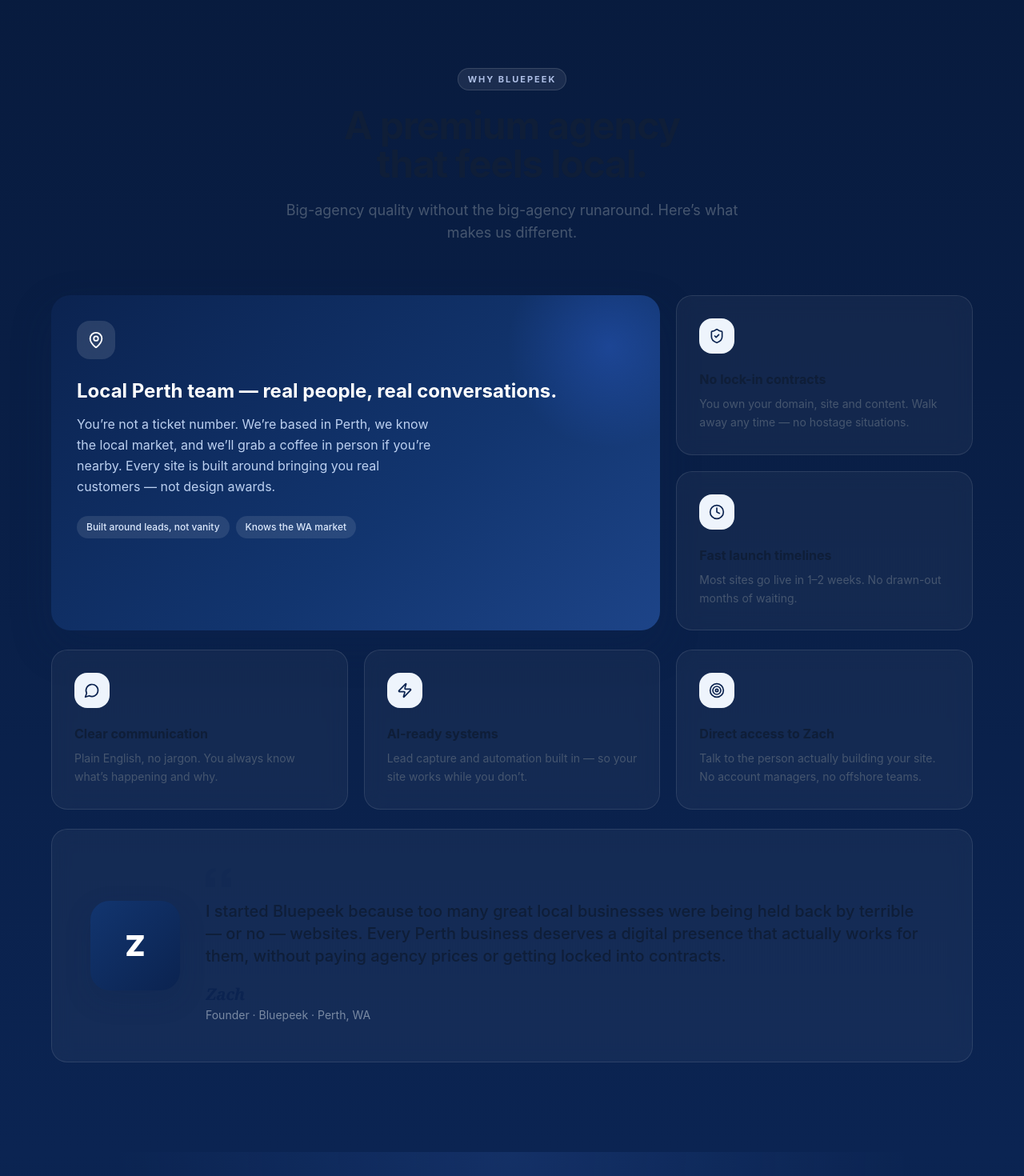
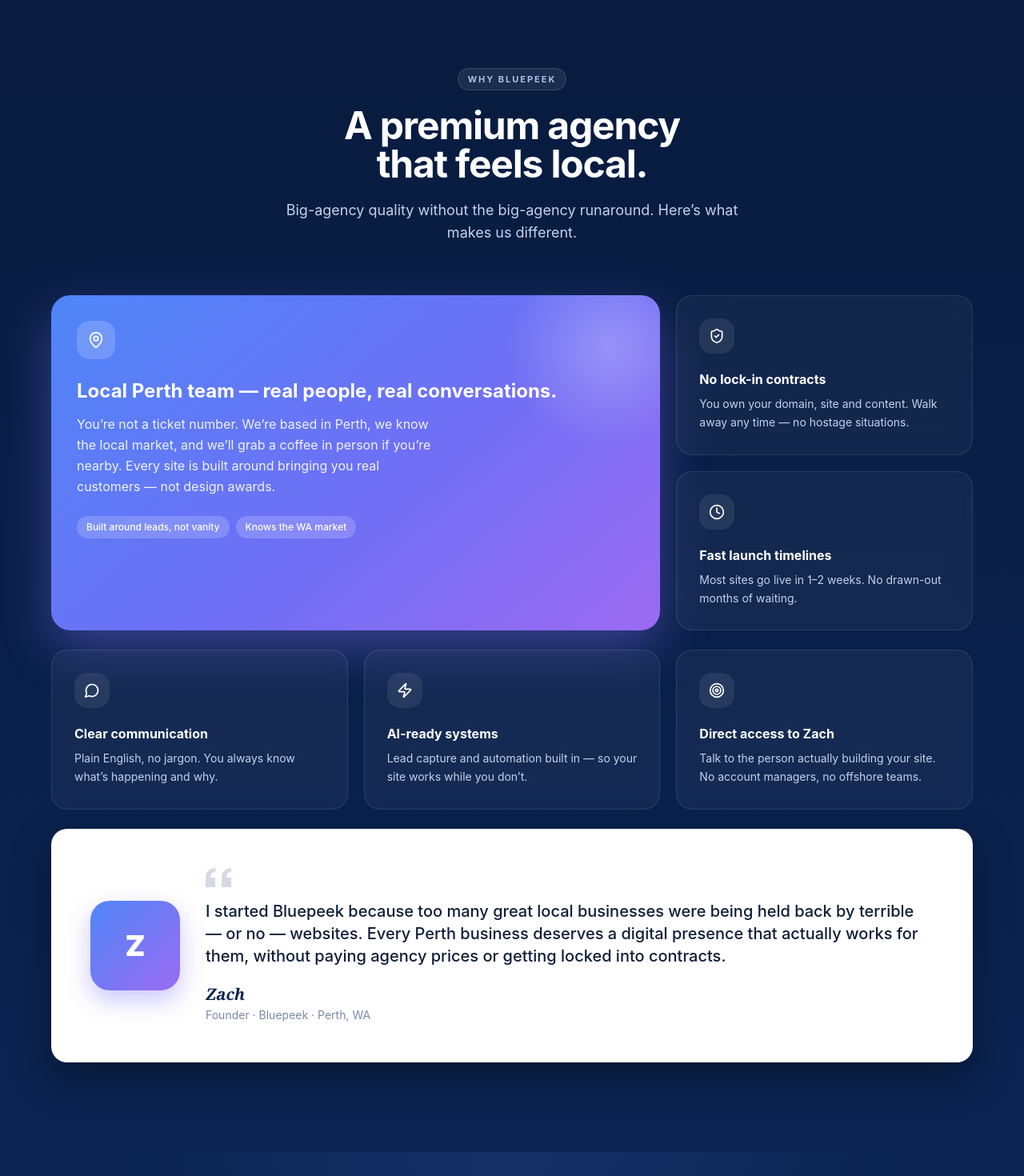
Before and after one commit to zachcolvillez-stack/bluepeek-website, a Next.js app: page / in a window 1280 px wide. Shown: the part 5500-6970 px from the top of the page at 80% size. Built offline with nearby package versions, Linux system fonts and the light colour scheme.

Commit message:
auto-save: WhyUs.jsx

```diff
--- a/components/WhyUs.jsx
+++ b/components/WhyUs.jsx
@@ -1,6 +1,6 @@
 'use client'
 import { motion } from 'framer-motion'
-import { MapPin, Target, ShieldCheck, MessageCircle, Zap, Clock, ArrowRight } from 'lucide-react'
+import { MapPin, Target, ShieldCheck, MessageCircle, Zap, Clock } from 'lucide-react'
 
 export default function WhyUs() {
   return (
@@ -9,44 +9,41 @@ export default function WhyUs() {
         <motion.div initial={{ opacity: 0, y: 20 }} whileInView={{ opacity: 1, y: 0 }}
           viewport={{ once: true }} transition={{ duration: 0.6 }} className="text-center mb-16">
           <span className="eyebrow">Why Bluepeek</span>
-          <h2 className="text-3xl md:text-5xl font-bold tracking-tight mt-5 mb-5" style={{ color: '#0f1e38' }}>
+          <h2 className="text-3xl md:text-5xl font-bold tracking-tight mt-5 mb-5" style={{ color: '#ffffff' }}>
             A premium agency<br />that feels local.
           </h2>
-          <p className="text-base md:text-lg max-w-xl mx-auto leading-relaxed" style={{ color: '#46566f' }}>
+          <p className="text-base md:text-lg max-w-xl mx-auto leading-relaxed" style={{ color: '#c2d2ee' }}>
             Big-agency quality without the big-agency runaround. Here’s what makes us different.
           </p>
         </motion.div>
 
         {/* ── Bento grid ── */}
         <div className="grid grid-cols-1 md:grid-cols-3 gap-5 mb-6">
-          {/* Large feature — Local Perth team */}
+          {/* Large feature — brand gradient */}
           <motion.div initial={{ opacity: 0, y: 24 }} whileInView={{ opacity: 1, y: 0 }}
             viewport={{ once: true }} transition={{ duration: 0.5 }}
             className="md:col-span-2 md:row-span-2 rounded-3xl p-8 relative overflow-hidden"
-            style={{ background: 'linear-gradient(140deg, #0b2350 0%, #12356f 60%, #1d4488 100%)', boxShadow: '0 20px 50px rgba(11,35,80,0.25)' }}>
-            <div className="absolute -right-16 -top-16 w-64 h-64 rounded-full" style={{ background: 'radial-gradient(circle, rgba(47,99,217,0.35) 0%, transparent 70%)' }} />
+            style={{ background: 'linear-gradient(140deg, #4f86f7 0%, #6f6ff5 55%, #9b6bf2 100%)', boxShadow: '0 24px 60px rgba(123,111,245,0.4)' }}>
+            <div className="absolute -right-16 -top-16 w-64 h-64 rounded-full" style={{ background: 'radial-gradient(circle, rgba(255,255,255,0.25) 0%, transparent 70%)' }} />
             <div className="relative">
               <div className="w-12 h-12 rounded-2xl flex items-center justify-center mb-6"
-                style={{ background: 'rgba(255,255,255,0.12)', backdropFilter: 'blur(8px)' }}>
+                style={{ background: 'rgba(255,255,255,0.18)', backdropFilter: 'blur(8px)' }}>
                 <MapPin size={22} className="text-white" />
               </div>
               <h3 className="text-2xl font-bold text-white mb-3">Local Perth team — real people, real conversations.</h3>
-              <p className="text-base leading-relaxed max-w-md" style={{ color: '#bcd0f0' }}>
+              <p className="text-base leading-relaxed max-w-md" style={{ color: 'rgba(255,255,255,0.9)' }}>
                 You’re not a ticket number. We’re based in Perth, we know the local market, and we’ll grab a coffee in person if you’re nearby. Every site is built around bringing you real customers — not design awards.
               </p>
               <div className="flex flex-wrap gap-2 mt-6">
                 {['Built around leads, not vanity', 'Knows the WA market'].map(t => (
                   <span key={t} className="text-xs font-medium px-3 py-1.5 rounded-full"
-                    style={{ background: 'rgba(255,255,255,0.1)', color: '#dbe8fc' }}>{t}</span>
+                    style={{ background: 'rgba(255,255,255,0.18)', color: '#ffffff' }}>{t}</span>
                 ))}
               </div>
             </div>
           </motion.div>
 
-          {/* No lock-in */}
           <BentoCard icon={ShieldCheck} title="No lock-in contracts" body="You own your domain, site and content. Walk away any time — no hostage situations." delay={0.08} />
-
-          {/* Fast launch */}
           <BentoCard icon={Clock} title="Fast launch timelines" body="Most sites go live in 1–2 weeks. No drawn-out months of waiting." delay={0.16} />
         </div>
 
@@ -56,19 +53,18 @@ export default function WhyUs() {
           <BentoCard icon={Target} title="Direct access to Zach" body="Talk to the person actually building your site. No account managers, no offshore teams." delay={0.16} />
         </div>
 
-        {/* ── Founder card ── */}
+        {/* ── Founder card (white accent) ── */}
         <motion.div initial={{ opacity: 0, y: 24 }} whileInView={{ opacity: 1, y: 0 }}
           viewport={{ once: true }} transition={{ duration: 0.6 }}
-          className="card mt-6 p-8 md:p-12 flex flex-col md:flex-row items-center gap-8">
-          {/* Portrait placeholder */}
+          className="card-light mt-6 p-8 md:p-12 flex flex-col md:flex-row items-center gap-8">
           <div className="flex-shrink-0">
             <div className="w-28 h-28 rounded-3xl flex items-center justify-center"
-              style={{ background: 'linear-gradient(135deg, #12356f, #0b2350)', boxShadow: '0 12px 30px rgba(11,35,80,0.25)' }}>
+              style={{ background: 'linear-gradient(135deg, #4f86f7, #9b6bf2)', boxShadow: '0 12px 30px rgba(123,111,245,0.4)' }}>
               <span className="text-4xl font-black text-white">Z</span>
             </div>
           </div>
           <div className="text-center md:text-left">
-            <svg width="32" height="24" viewBox="0 0 32 24" className="mx-auto md:mx-0 mb-4" style={{ opacity: 0.18 }}>
+            <svg width="32" height="24" viewBox="0 0 32 24" className="mx-auto md:mx-0 mb-4" style={{ opacity: 0.16 }}>
               <path d="M0 24V12C0 5 4 1 12 0L13 4C8 5 6 8 6 12H12V24H0ZM20 24V12C20 5 24 1 32 0L33 4C28 5 26 8 26 12H32V24H20Z" fill="#0b2350"/>
             </svg>
             <p className="text-lg md:text-xl leading-relaxed font-medium mb-5" style={{ color: '#0f1e38' }}>
@@ -88,11 +84,11 @@ function BentoCard({ icon: Icon, title, body, delay }) {
     <motion.div initial={{ opacity: 0, y: 24 }} whileInView={{ opacity: 1, y: 0 }}
       viewport={{ once: true }} transition={{ duration: 0.5, delay }}
       className="card p-7">
-      <div className="w-11 h-11 rounded-2xl flex items-center justify-center mb-5" style={{ background: '#eef4fc' }}>
-        <Icon size={20} style={{ color: '#0b2350' }} />
+      <div className="w-11 h-11 rounded-2xl flex items-center justify-center mb-5" style={{ background: 'rgba(255,255,255,0.08)' }}>
+        <Icon size={20} className="text-white" />
       </div>
-      <h3 className="font-bold mb-2" style={{ color: '#0f1e38' }}>{title}</h3>
-      <p className="text-sm leading-relaxed" style={{ color: '#46566f' }}>{body}</p>
+      <h3 className="font-bold mb-2" style={{ color: '#ffffff' }}>{title}</h3>
+      <p className="text-sm leading-relaxed" style={{ color: '#c2d2ee' }}>{body}</p>
     </motion.div>
   )
 }
```
